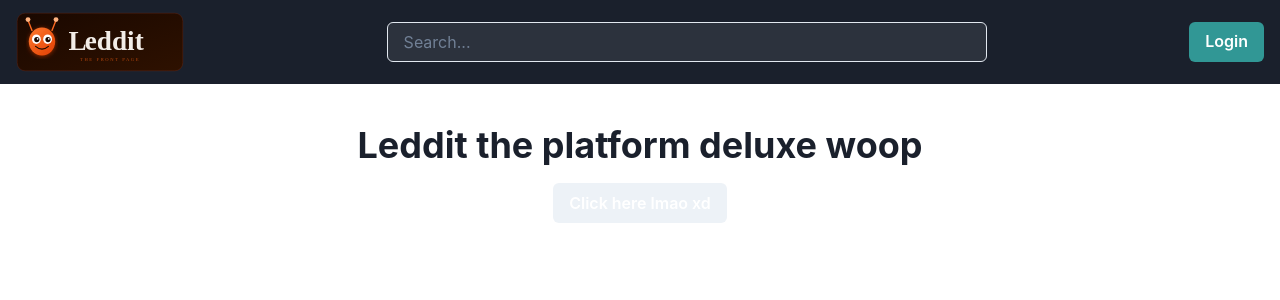
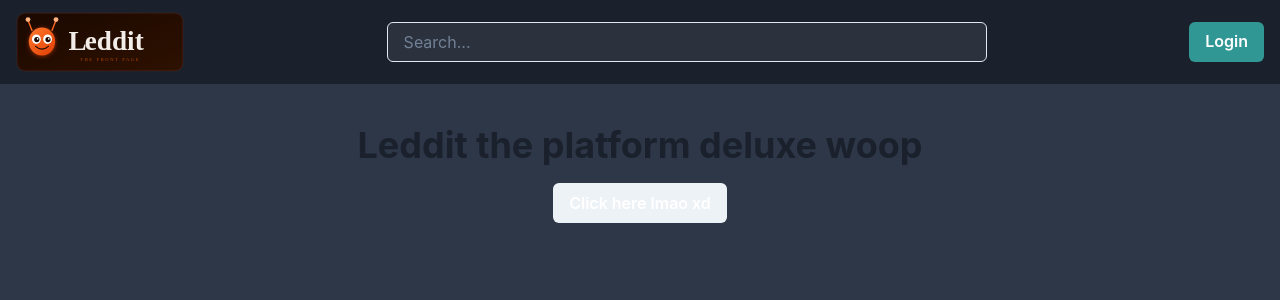
Before and after one commit to leddit-labs/leddit-platform, a React (Vite) app in the folder frontend/: page / in a window 1280 px wide. Shown: the top 300 px of the page. Built offline with nearby package versions, Linux system fonts and the light colour scheme.

Commit message:
theme fixes

```diff
--- a/frontend/src/theme.ts
+++ b/frontend/src/theme.ts
@@ -1,4 +1,4 @@
-import { extendTheme } from "@chakra-ui/react"
+import { extendTheme } from "@chakra-ui/react";
 
 export const theme = extendTheme({
   colors: {
@@ -8,6 +8,11 @@ export const theme = extendTheme({
       700: "#5a5a5a",
     },
   },
-})
-console.log("THEME LOADED:", theme)
-console.log("THEME LOADED:", JSON.stringify(theme, null, 2))
+  styles: {
+    global: {
+      body: {
+        bg: "gray.700",
+      },
+    },
+  },
+});
```
Lines whose indentation alone changed are shown as unchanged.
